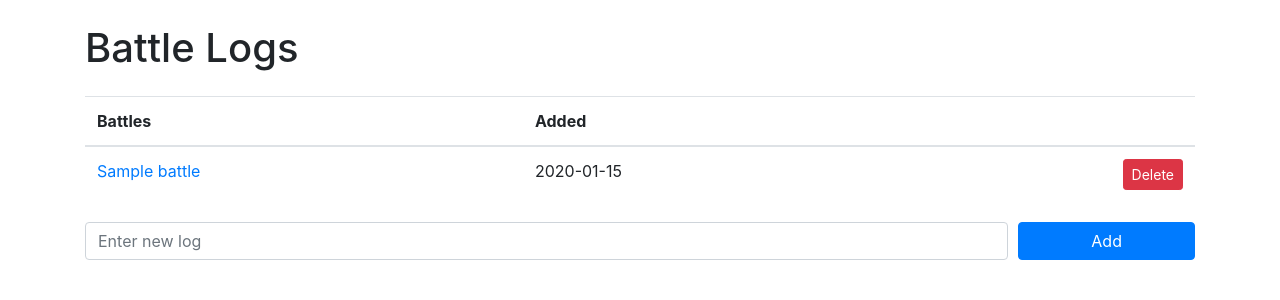
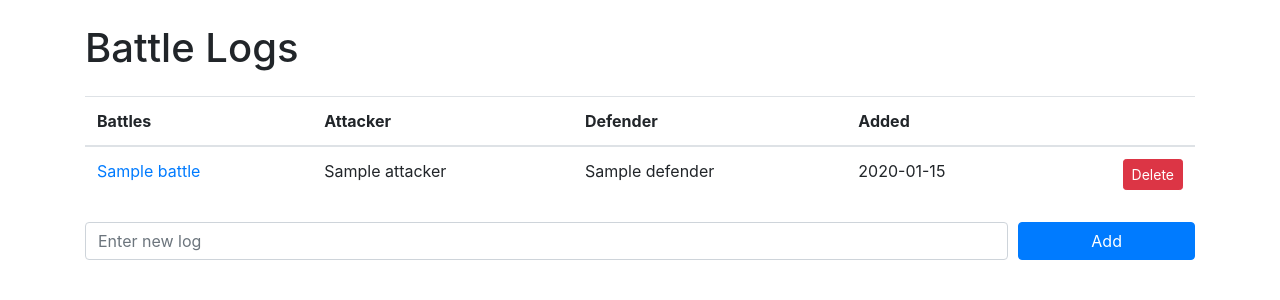
Before and after one commit to martyjhenderson/crusade-app, a Flask app: template templates/index.html in a window 1280 px wide. Shown: the top 300 px of the page. Run offline with Flask 2, Linux system fonts and the light colour scheme; the template is opened without the code that fills it: most values are stand-ins (such as "Sample title", 1, 10 or a date in 2020); data that the repository does not hold is empty; some libraries are stand-ins or nearby versions.

Commit message:
Adding attacker and defender, none as default

```diff
--- a/app.py
+++ b/app.py
@@ -4,12 +4,14 @@ from datetime import datetime
 
 app = Flask(__name__)
 app.config['SQLALCHEMY_DATABASE_URI'] = 'sqlite:///test.db'
-app.config['SQLALCHEMY_TRACK_MODIFICATIONS'] = True
+app.config['SQLALCHEMY_TRACK_MODIFICATIONS'] = False
 db = SQLAlchemy(app)
 
 class BattleLog(db.Model):
     id = db.Column(db.Integer, primary_key=True)
     name = db.Column(db.String(80), nullable=False)
+    attacker = db.Column(db.String(80), nullable=True)
+    defender = db.Column(db.String(80), nullable=True)
     created_at = db.Column(db.DateTime, nullable=False,
                            default=datetime.utcnow)
 
@@ -50,6 +52,8 @@ def update(id):
 
     if request.method == 'POST':
         battle.name = request.form['name']
+        battle.attacker = request.form['attacker']
+        battle.defender = request.form['defender']
 
         try:
             db.session.commit()
--- a/templates/base.html
+++ b/templates/base.html
@@ -8,9 +8,9 @@
   <meta name="viewport" content="width=device-width, initial-scale=1.0">
   <meta http-equiv="X-UA-Compatible" content="ie=edge">
   {% if title %}
-  <title>{{ title }} - Flask CRUD</title>
+  <title>{{ title }} - Crusade Log</title>
   {% else %}
-  <title>Welcome to Flask CRUD</title>
+  <title>Welcome to Crusade Log</title>
   {% endif %}
 </head>
 
--- a/templates/index.html
+++ b/templates/index.html
@@ -4,12 +4,14 @@
 <div class="container">
   <h1 class="my-4">Battle Logs</h1>
   {% if battles|length < 1 %}
-  <p>There is nothing to buy for now.</p>
+  <p>There is only war. Get to it.</p>
   {% else %}
   <table class="table">
     <thead>
       <tr>
         <th>Battles</th>
+          <th>Attacker</th>
+          <th>Defender</th>
         <th>Added</th>
         <th></th>
       </tr>
@@ -18,6 +20,8 @@
       {% for battle in battles %}
       <tr>
         <td><a href="/update/{{ battle.id }}">{{ battle.name }}</a></td>
+          <td>{{ battle.attacker }}</td>
+          <td>{{ battle.defender }}</td>
         <td>{{ battle.created_at.date() }}</td>
         <td class="text-right"><a class="btn btn-danger btn-sm" href="/delete/{{ battle.id }}" role="button">Delete</a></td>
       </tr>
--- a/templates/update.html
+++ b/templates/update.html
@@ -7,6 +7,9 @@
     <div class="form-row">
       <div class="col-sm-10 my-1">
         <input type="text" class="form-control" name="name" value="{{ battle.name }}">
+          <input type="text" class="form-control" name="attacker" value="{{ battle.attacker }}">
+          <input type="text" class="form-control" name="defender" value="{{ battle.defender }}">
+
       </div>
       <div class="col-sm-2 my-1">
         <button type="submit" class="btn btn-primary btn-block">Update</button>
```
